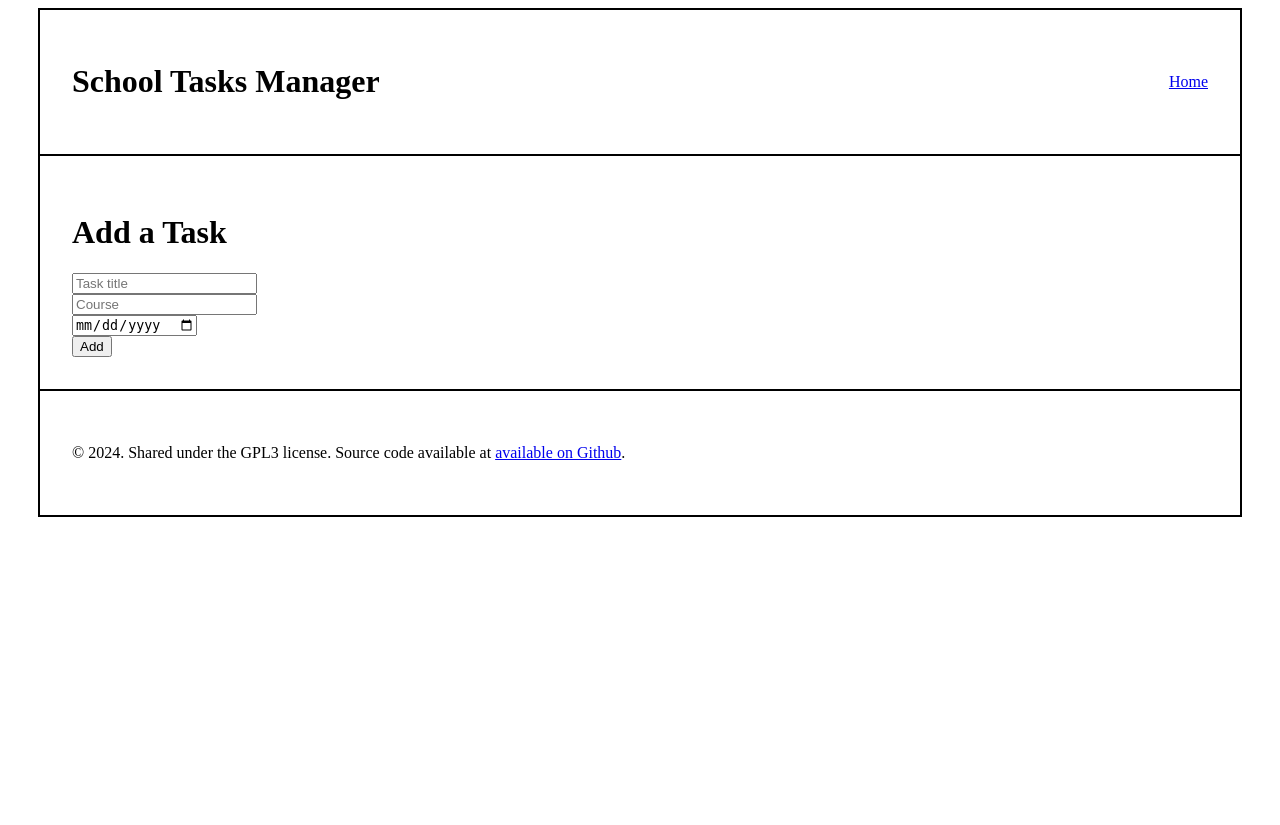
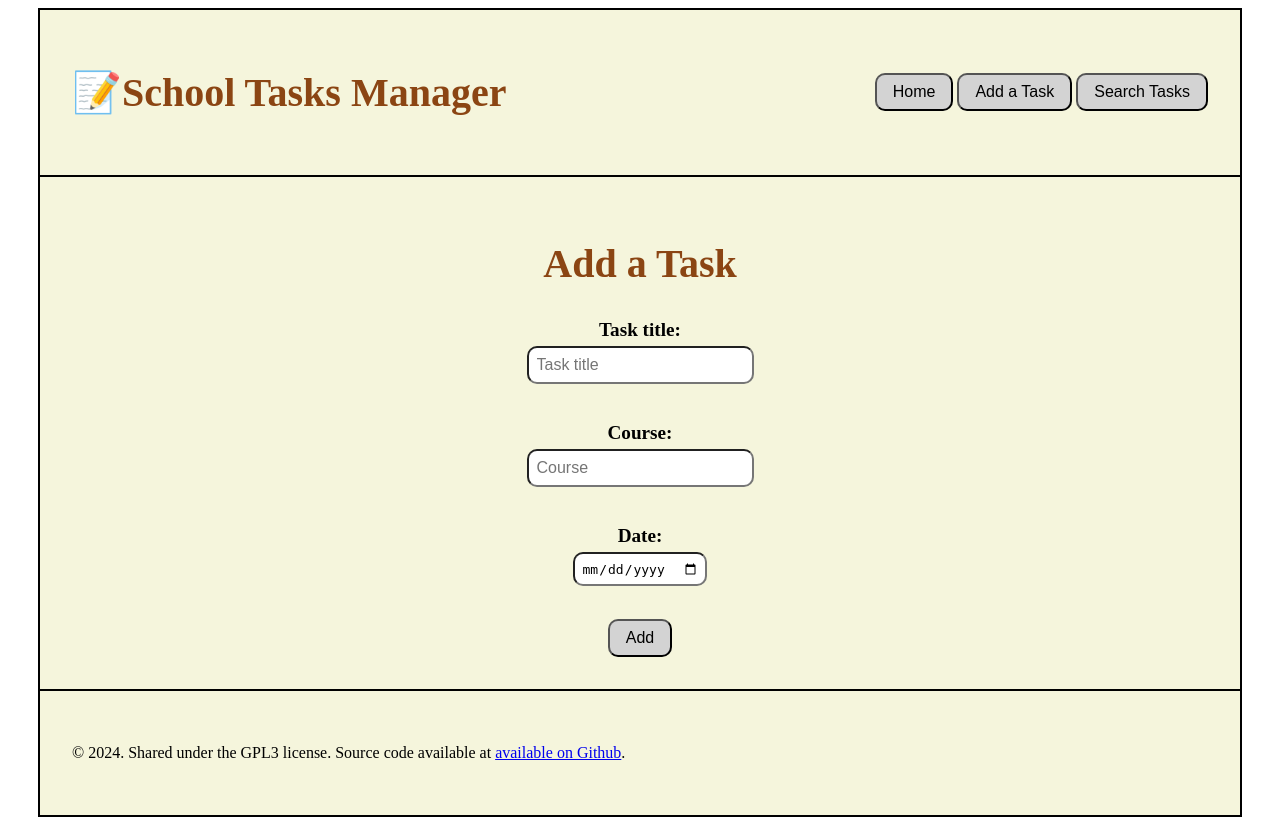
Before and after one commit to software-students-spring2024/2-web-app-exercise-teamdnjz, a Flask app: page /add in a window 1280 px wide. Before the commit the page ends 517 px from the top, so only its background shows below. Run offline with Flask 3, Linux system fonts and the light colour scheme.

Commit message:
frontend implemented

```diff
--- a/static/css/style.css
+++ b/static/css/style.css
@@ -2,24 +2,23 @@
   border: 2px solid;
   max-width: 1200px;
   margin: 0 auto;
+  background-color: beige;
 }
 
 header {
   display: flex;
   flex-direction: row;
-    gap: 10em; /* space between elements in the row */
-    justify-content: space-between; /* align along the flex direction */
-    align-items: center; /* align across the flex direction */
+  gap: 10em;
+  justify-content: space-between;
+  align-items: center;
+  font-weight: bold;
 }
 
-  header,
-  footer,
-  main {
+header,footer,main {
   padding: 2rem;
 }
 
-  header,
-  main {
+header, main {
   border-bottom: 2px solid;
   margin-bottom: 5px;
 }
@@ -55,5 +54,98 @@
 .styled-input {
   font-weight: bold;
   font-size: larger;
-    /* Add any other styles you want */
+  margin: 5px;
 }
+
+h1 {
+  font-size: 2.5em;
+  text-align: center;
+  font-weight: bold;
+  color: saddlebrown;
+
+
+}
+h2 {
+  text-align: center;
+  font-weight: bold;
+  font-size: 2em;
+  padding: 1em;
+}
+
+.button {
+  display: inline-block;
+  padding: 0.5em 1em;
+  background-color: lightgray;
+  color: black;
+  border: 1px light grey;
+  border-radius: 10px;
+  text-decoration: none;
+  cursor: pointer;
+  font-size: 1em;
+}
+
+.task-container {
+ border: 1px black;
+ padding: 1em;
+ margin-bottom: 1em;
+ align-items: center;
+ display: flex;
+ flex-direction: column;
+}
+
+
+
+.task-details {
+ flex: 1;
+ padding: 1em;
+}
+
+.search-container {
+ text-align: center;
+}
+
+.search-container input[type="text"] {
+ width: 25em;
+ padding: 0.5em;
+ font-size: 1em;
+ margin-bottom: 1em;
+ margin-right: 1em;
+}
+
+.search-container input[type="submit"] {
+ padding: 0.7em 1.4em;
+ font-size: 1em;
+}
+
+.add-input {
+  margin-bottom: 15px;
+  font-size: 1em;
+  border: 1px light grey;
+  border-radius: 10px;
+  padding: 0.5em;
+
+}
+
+.input-container {
+  display: flex;
+  flex-direction: column;
+  align-items: center;
+}
+
+.delete-task{
+  font-size: 1.5em;
+  margin: 15px;
+  line-height: 2;
+}
+
+
+.button-group {
+  display: inline-block;
+
+
+}
+
+.li{
+  list-style-type: circle;
+
+}
--- a/templates/add.html
+++ b/templates/add.html
@@ -3,13 +3,18 @@
 {% block container %}
 <h1>Add a Task</h1>
 <form method="POST" action="{{ url_for('add_task')}}">
-    <input type="text" id="title" name="title" placeholder="Task title"/>
-    <br />
-    <input type="text" id="course" name="course" placeholder="Course"/>
-    <br />
-    <input type="date" id="date" name="date" placeholder="Date"/>
-    <br />
-    <input type="submit" value="Add" />
+    <div class="input-container">
+        <label for="username" class = "styled-input">Task title: </label>
+        <input type="text" id="title" name="title" placeholder="Task title" class="add-input"/>
+        <br />
+        <label for="username" class = "styled-input">Course: </label>
+        <input type="text" id="course" name="course" placeholder="Course" class="add-input"/>
+        <br />
+        <label for="username" class = "styled-input">Date: </label>
+        <input type="date" id="date" name="date" placeholder="Date" class="add-input"/>
+        <br />
+        <input type="submit" value="Add" class = "button" />
+    </div>
 </form>
-<!-- <p>{{task}}</p> -->
+
 {% endblock %}
--- a/templates/base.html
+++ b/templates/base.html
@@ -10,9 +10,11 @@
   <body>
     <div class="container">
       <header>
-        <h1>School Tasks Manager</h1>
+        <h1> &#x1F4DD;School Tasks Manager</h1>
         <nav>
-          <a href="{{ url_for('home')}}">Home</a>
+          <a href="{{url_for('home')}}"><button class="button">Home</button></a>
+          <a href="{{url_for('add')}}"><button class="button">Add a Task</button></a>
+          <a href="{{url_for('search')}}"><button class="button">Search Tasks</button></a>
         </nav>
       </header>
       <main>{% block container %} {% endblock %}</main>
```
Also changed, not shown: templates/delete.html (+6 -3 lines), templates/edit.html (+9 -4 lines), templates/index.html (+7 -6 lines), templates/login.html (+7 -5 lines), templates/register.html (+7 -5 lines), templates/reglog.html (+5 -4 lines), templates/search.html (+4 -3 lines), templates/search_results.html (+13 -13 lines). Lines whose indentation alone changed are shown as unchanged.
